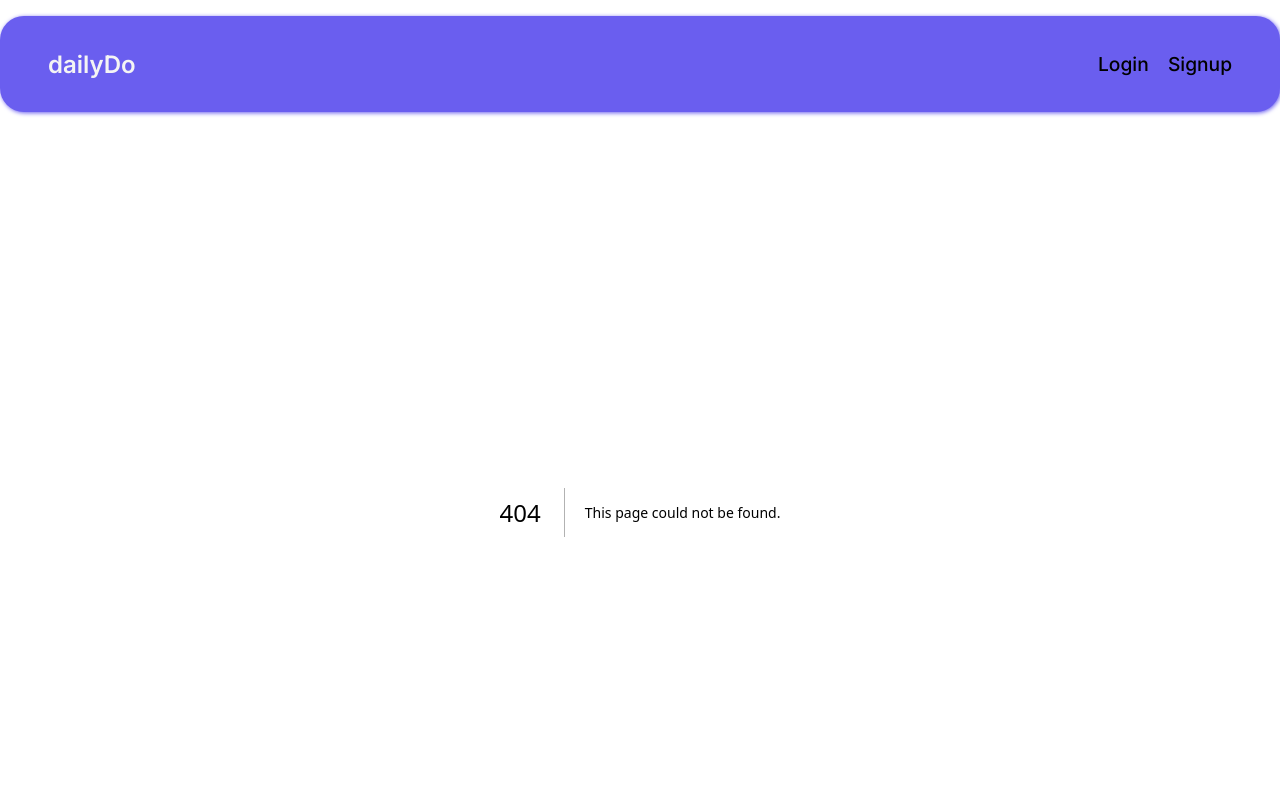
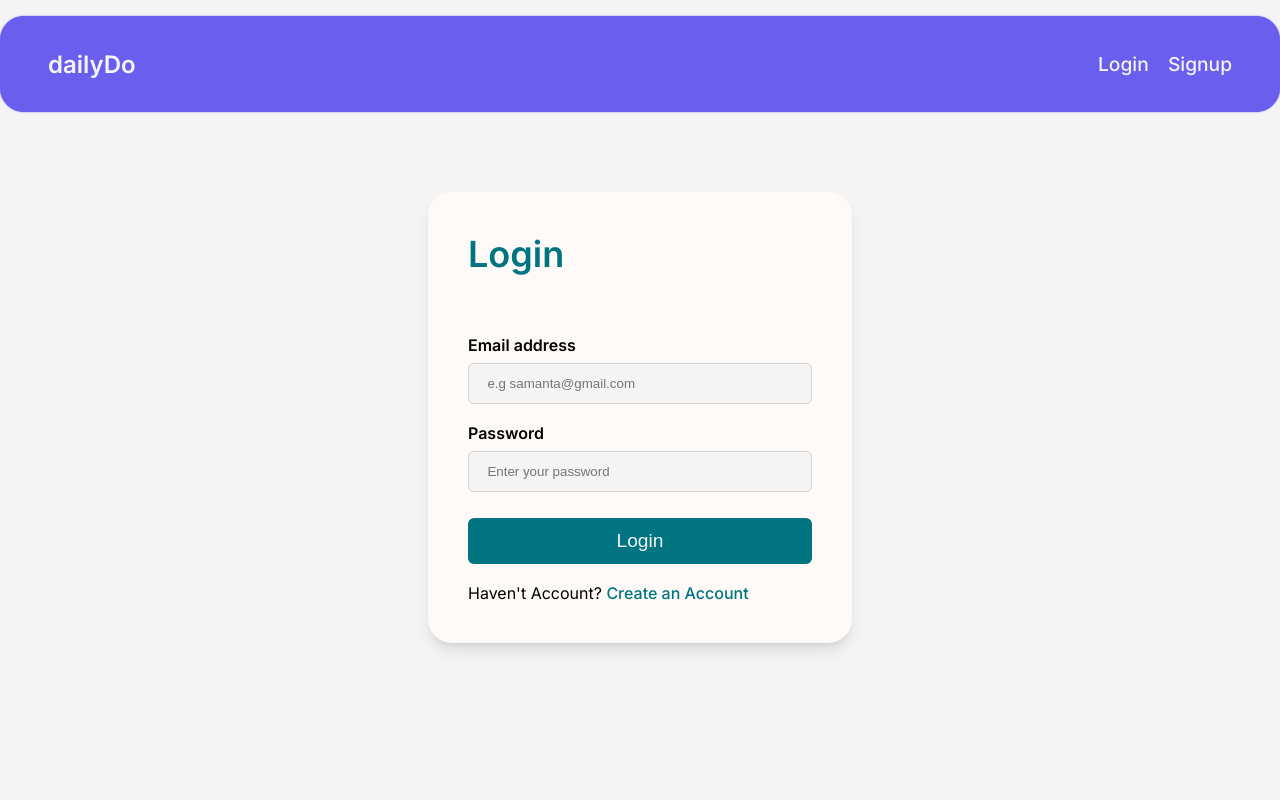
Before and after one commit to masudranashawon/daily-do-client, a Next.js app: page /login in a window 1280 px wide. Before the commit this address had no page. Shown: the top 800 px of the page. Built offline with nearby package versions, Linux system fonts and the light colour scheme.

Commit message:
login page UI done

```diff
--- /dev/null
+++ b/app/login/layout.tsx
@@ -0,0 +1,11 @@
+export const metadata = {
+  title: "Daily Do | Login",
+};
+
+export default function LoginLayout({
+  children,
+}: {
+  children: React.ReactNode;
+}) {
+  return <>{children}</>;
+}
--- /dev/null
+++ b/app/login/page.tsx
@@ -0,0 +1,56 @@
+"use client";
+
+import Link from "next/link";
+import { useState } from "react";
+
+const LoginPage = () => {
+  const [email, setEmail] = useState("");
+  const [password, setPassword] = useState("");
+
+  return (
+    <main className='login-page'>
+      <section>
+        <form className='login-form'>
+          <h2>Login</h2>
+
+          <div className='form-ctrl'>
+            <label htmlFor='email'>Email address</label>
+            <input
+              value={email}
+              onChange={(e) => setEmail(e.target.value)}
+              type='email'
+              id='email'
+              placeholder='e.g samanta@gmail.com'
+              required
+            />
+          </div>
+
+          <div className='form-ctrl flex flex-col gap-2'>
+            <label htmlFor='password'>Password</label>
+            <input
+              value={password}
+              onChange={(e) => setPassword(e.target.value)}
+              type='password'
+              id='password'
+              placeholder='Enter your password'
+              required
+            />
+          </div>
+
+          <button type='submit' className='submit'>
+            Login
+          </button>
+
+          <div className='signup-link'>
+            <p>
+              {"Haven't Account? "}
+              <Link href='/signup'>Create an Account</Link>
+            </p>
+          </div>
+        </form>
+      </section>
+    </main>
+  );
+};
+
+export default LoginPage;
--- a/styles/globals.scss
+++ b/styles/globals.scss
@@ -10,7 +10,7 @@
 */
 $primary-color: #6a5eef;
 $secondary-color: #8bc34a;
-$accent-color: #800080;
+$accent-color: #007581;
 $dark-color: #000000;
 $light-color: #f4f4f4;
 
@@ -22,6 +22,10 @@ $light-color: #f4f4f4;
   margin: 0;
   box-sizing: border-box;
   padding: 0;
+  outline: none;
+  text-decoration: none;
+  list-style: none;
+  border: none;
 }
 
 html,
@@ -32,14 +36,12 @@ body {
 
 body {
   background-color: $light-color;
-}
-
-a {
-  text-decoration: none;
+  color: $dark-color;
 }
 
 main {
   min-height: 100vh;
+  padding: 5rem 0;
 }
 /* ====================
   Header
@@ -51,7 +53,7 @@ header {
   display: flex;
   background-color: $primary-color;
   border-radius: 1.5rem;
-  box-shadow: 1px 1px 4px $primary-color;
+  box-shadow: 0 0 0.1rem $primary-color;
   margin-top: 1rem;
 
   .logo {
@@ -78,28 +80,114 @@ header {
   }
 
   .nav .links a {
-    color: $dark-color;
+    color: $light-color;
     transition: all 0.3s;
     font-size: 1.2rem;
     font-weight: 500;
   }
+
   .nav .links a:hover {
     color: $accent-color;
   }
 }
+/* ====================
+  Login
+  =====================
+*/
+.login-page {
+  section {
+    @include container;
+  }
 
+  .login-form {
+    display: flex;
+    flex-direction: column;
+    gap: 1.2rem;
+    padding: 2.5rem;
+    border-radius: 1.5rem;
+    max-width: 26.5rem;
+    margin: 0 auto;
+    background-color: #fdfaf7;
+    box-shadow: 0 10px 15px -3px rgb(0 0 0 / 0.1),
+      0 4px 6px -4px rgb(0 0 0 / 0.1);
+
+    h2 {
+      font-size: 2.25rem;
+      font-weight: 600;
+      color: $accent-color;
+      margin-bottom: 2.5rem;
+    }
+
+    .form-ctrl {
+      display: flex;
+      flex-direction: column;
+      gap: 0.5rem;
+
+      label {
+        cursor: pointer;
+        transition: color 0.3s;
+        font-weight: 600;
+      }
+
+      label:hover {
+        color: $accent-color;
+      }
+
+      input {
+        padding: 0.75rem 1.15rem;
+        border-radius: 0.375rem;
+        border: 1px solid lightgray;
+        background-color: $light-color;
+        transition: all 0.3s;
+      }
+
+      input:focus {
+        border: 1px solid $accent-color;
+        box-shadow: 0 0 0.2rem $accent-color;
+      }
+    }
+
+    .submit {
+      background-color: $accent-color;
+      color: $light-color;
+      padding: 0.75rem 0;
+      border-radius: 0.375rem;
+      margin-top: 0.375rem;
+      font-size: 1.2rem;
+      cursor: pointer;
+      transition: all 0.3s;
+    }
+
+    .submit:hover {
+      background-color: $primary-color;
+    }
+
+    .signup-link p a {
+      color: $accent-color;
+      font-weight: 500;
+      transition: all 0.3s;
+    }
+
+    .signup-link p a:hover {
+      text-decoration: underline;
+      color: $primary-color;
+      font-weight: 500;
+    }
+  }
+}
 /* ====================
   Footer
   =====================
 */
 footer {
   @include container;
-  background: $accent-color;
+  background: $primary-color;
   border-radius: 1.2rem 1.2rem 0rem 0rem;
   text-align: center;
-  color: $light-color;
-  box-shadow: -1px -1px 4px $accent-color;
+  box-shadow: -1px -1px 0.07rem $primary-color;
+
   p {
     padding: 2rem;
+    color: $light-color;
   }
 }
```
